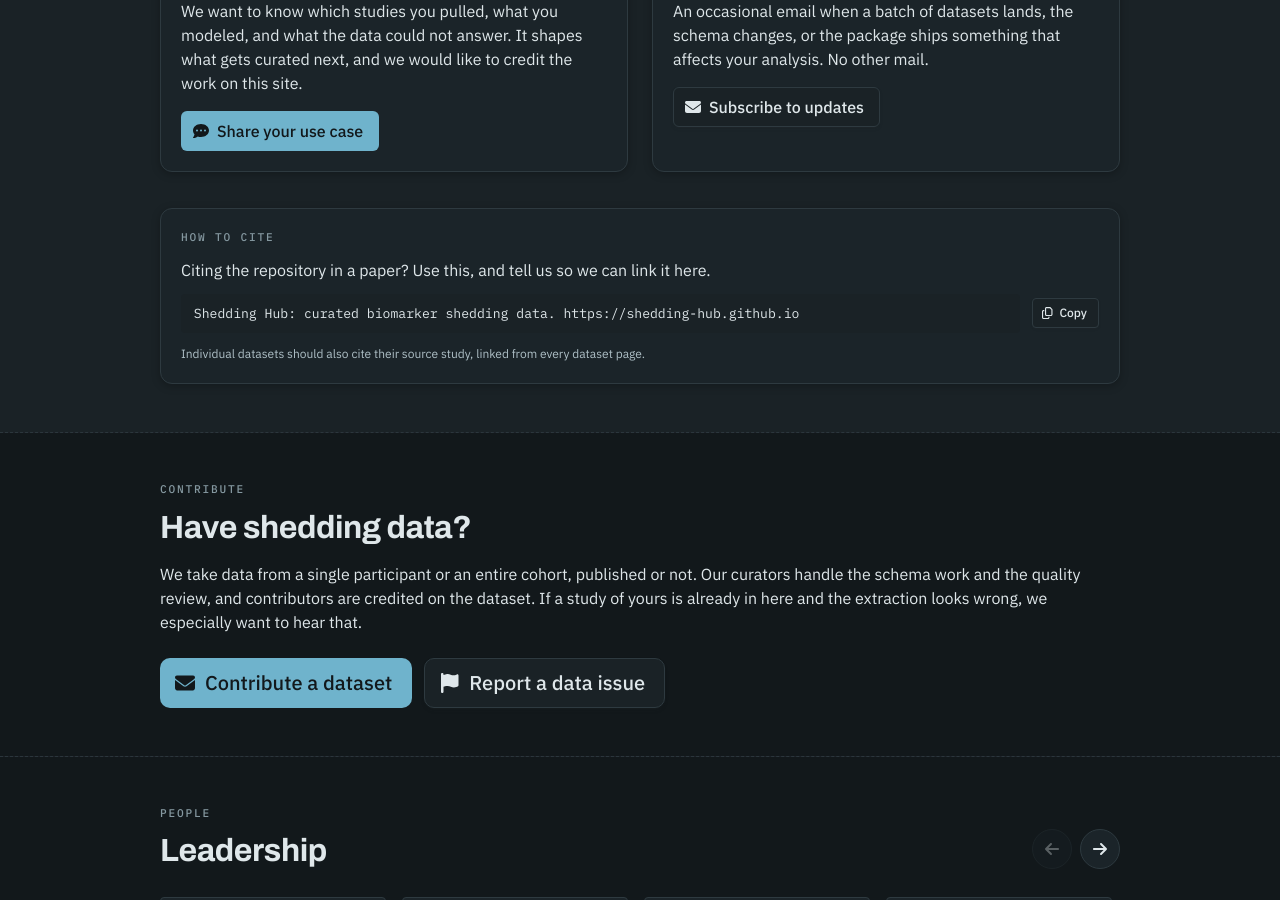
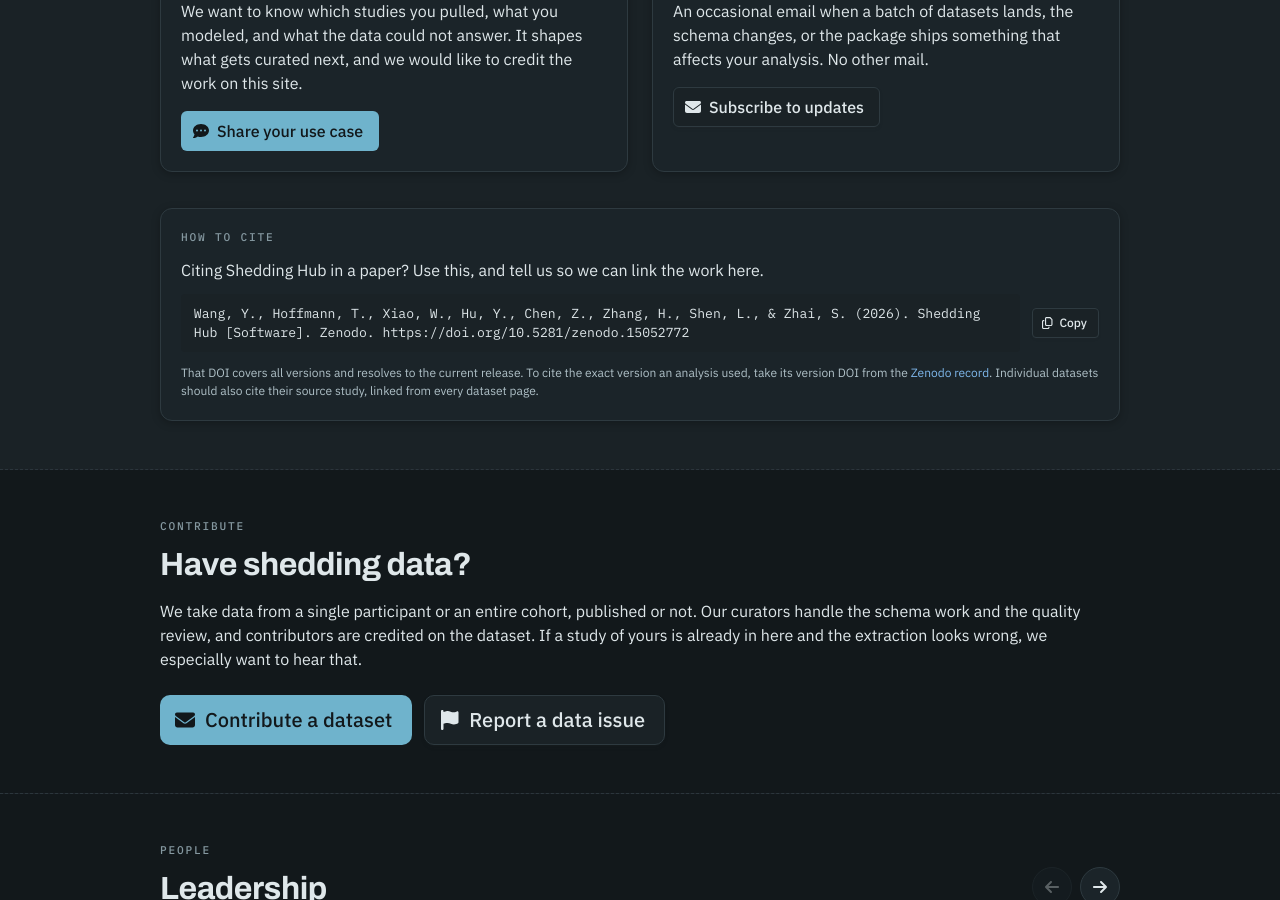
Before and after one commit to shedding-hub/shedding-hub.github.io, a Jekyll site: the page built from index.md, in a window 1280 px wide and 900 px high, scrolled down 3375 px. Built offline with Jekyll 4.4.1, drawn with Linux system fonts in a browser that asks for light colours; nearby versions of some CDN libraries.

Commit message:
Cite the concept DOI, which cannot go stale
The homepage carried a placeholder with no DOI and no authors. The Terms page
carried a real citation that had gone out of date: v1.0.0, dated 2025, on DOI
...15052773 — a version DOI for a release superseded twice over.

Both now use the concept DOI, 10.5281/zenodo.15052772, which Zenodo resolves to
the current release (today v1.0.2, 2026-08-16). A citation to it stays correct as
the repository grows, which is the whole point of a concept DOI and the reason
the previous one drifted.

Both pages then say what the concept DOI does and when not to use it: an analysis
that has to be reproducible against a fixed snapshot should cite the version DOI
of the release it used. Both still ask for the source study to be cited alongside.

Author list, title, year and resource type were taken from the Zenodo record
rather than written from memory.

Co-Authored-By: Claude Opus 5 <noreply@anthropic.com>

```diff
--- a/index.md
+++ b/index.md
@@ -319,10 +319,15 @@ title: Shedding Hub
 
     <div class="box cite-box">
       <span class="eyebrow">How to cite</span>
-      <p class="mb-3">Citing the repository in a paper? Use this, and tell us so we can link it here.</p>
+      <p class="mb-3">Citing Shedding Hub in a paper? Use this, and tell us so we can link the work here.</p>
+      {%- comment -%}
+        The concept DOI, not a version DOI: it always resolves to the current
+        release, so this citation cannot go stale the way the Terms page's did —
+        that one still pointed at v1.0.0 from 2025.
+      {%- endcomment -%}
       <div class="cite-row">
-        <code class="cite-text" id="cite-text">Shedding Hub: curated biomarker shedding data. https://shedding-hub.github.io</code>
-        <button type="button" class="button is-small copy-chip" data-copy="Shedding Hub: curated biomarker shedding data. https://shedding-hub.github.io">
+        <code class="cite-text" id="cite-text">Wang, Y., Hoffmann, T., Xiao, W., Hu, Y., Chen, Z., Zhang, H., Shen, L., &amp; Zhai, S. (2026). Shedding Hub [Software]. Zenodo. https://doi.org/10.5281/zenodo.15052772</code>
+        <button type="button" class="button is-small copy-chip" data-copy="Wang, Y., Hoffmann, T., Xiao, W., Hu, Y., Chen, Z., Zhang, H., Shen, L., &amp; Zhai, S. (2026). Shedding Hub [Software]. Zenodo. https://doi.org/10.5281/zenodo.15052772">
           <span class="icon copy-chip-idle"><i class="fa-regular fa-copy"></i></span>
           <span class="icon copy-chip-done"><i class="fa-solid fa-check"></i></span>
           <span class="copy-chip-idle">Copy</span>
@@ -330,7 +335,11 @@ title: Shedding Hub
         </button>
       </div>
       <p class="is-size-7 mt-3 has-text-grey">
-        Individual datasets should also cite their source study, linked from every dataset page.
+        That DOI covers all versions and resolves to the current release. To cite the exact
+        version an analysis used, take its version DOI from the
+        <a href="https://doi.org/10.5281/zenodo.15052772" target="_blank" rel="noopener">Zenodo
+        record</a>. Individual datasets should also cite their source study, linked from every
+        dataset page.
       </p>
     </div>
   </div>
```
Also changed, not shown: terms.md (+11 -3 lines).
